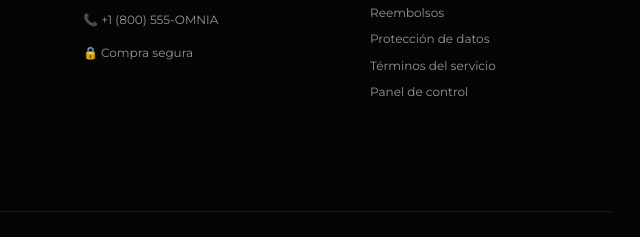
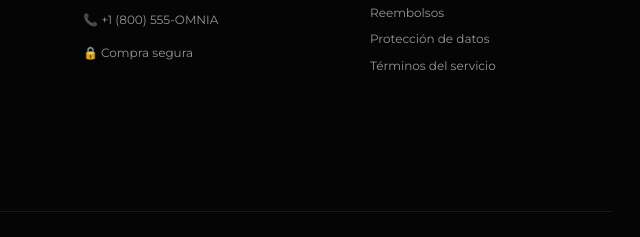
Before and after one commit to macisterodriguez16-creator/omnia-android, a website: page omnia-web/index.html in a window 1280 px wide. Shown: the part 1849-2086 px from the top of the page, 640-1280 px from the left. Drawn offline with Linux system fonts and the light colour scheme; no server answers; a script that the page names is missing.

Commit message:
Remove admin panel link from storefront

```diff
--- a/omnia-web/index.html
+++ b/omnia-web/index.html
@@ -231,7 +231,6 @@
                     <li><a href="javascript:void(0)" onclick="openPolicy('returns')">Reembolsos</a></li>
                     <li><a href="javascript:void(0)" onclick="openPolicy('privacy')">Protección de datos</a></li>
                     <li><a href="javascript:void(0)" onclick="openPolicy('terms')">Términos del servicio</a></li>
-                    <li><a href="https://ab40addd-omnia.macisterodriguez16.workers.dev/admin/" target="_blank" rel="noopener noreferrer">Panel de control</a></li>
                 </ul>
             </div>
 
```
